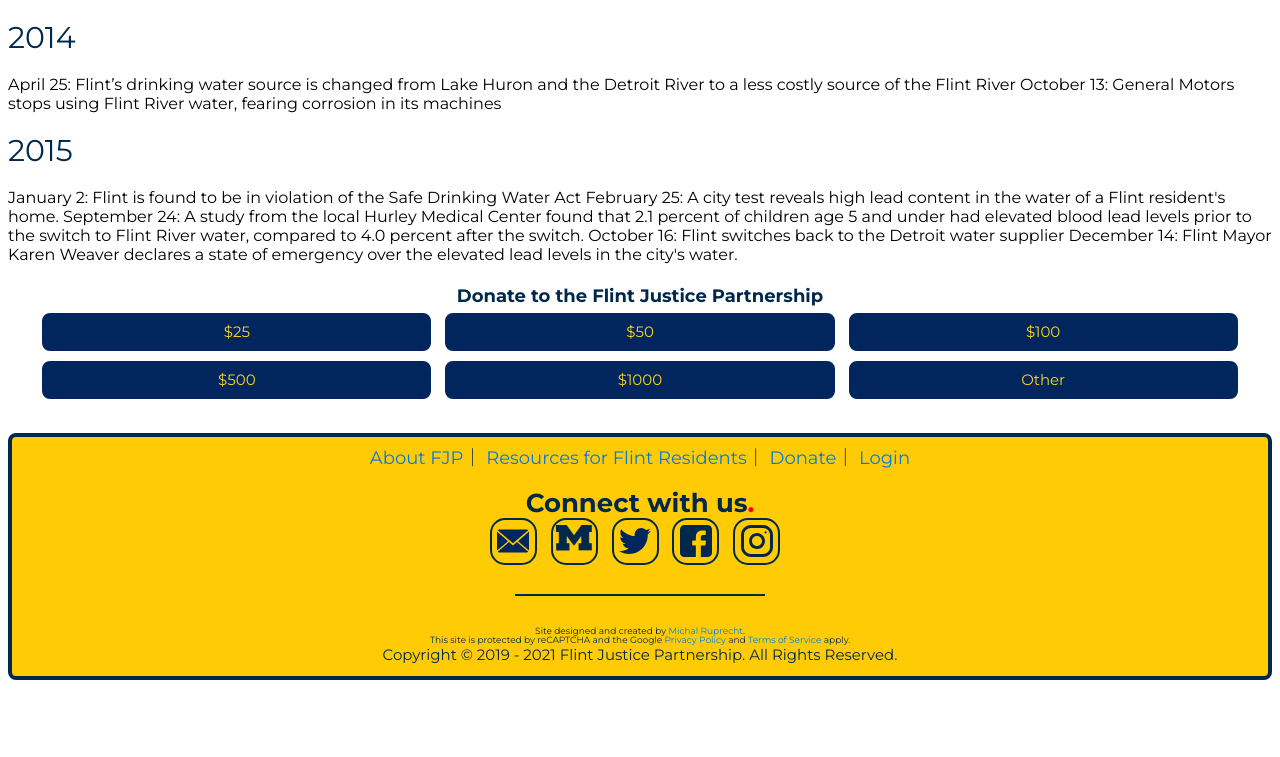
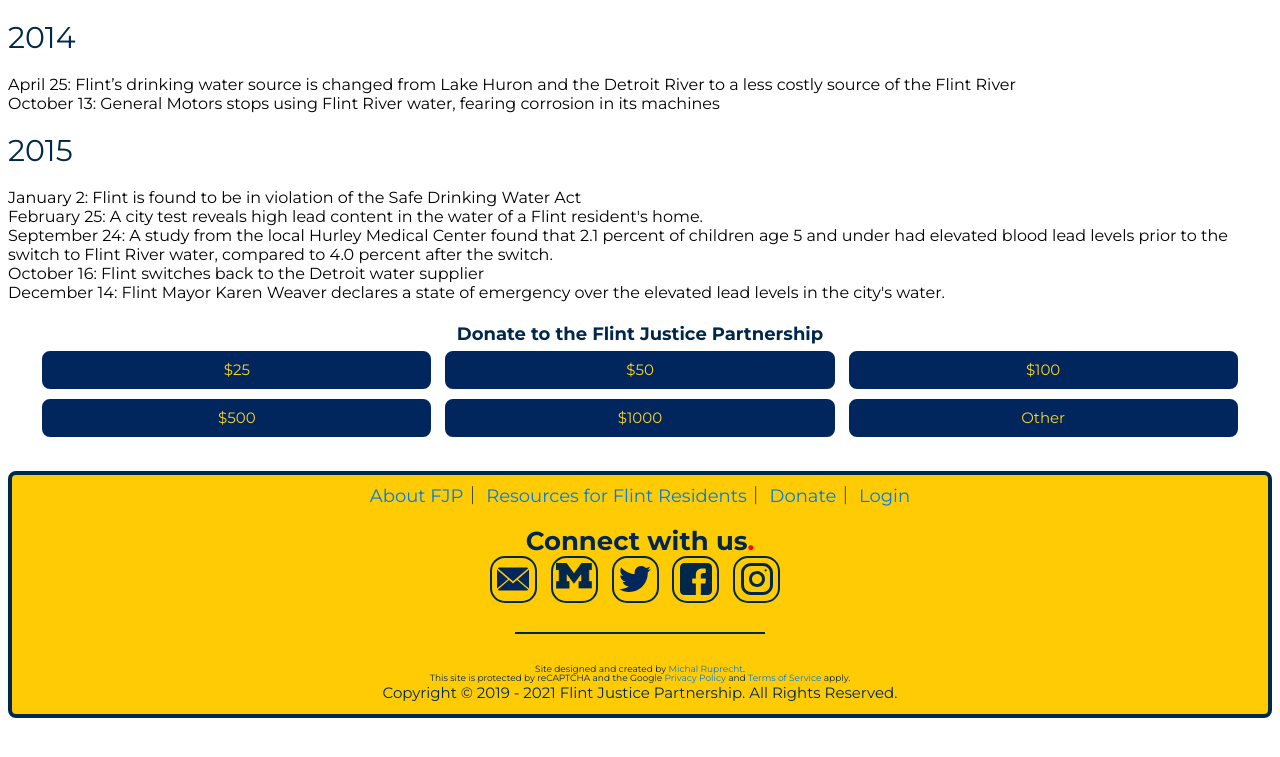
Before and after one commit to umichfjp/umichfjp.github.io, a Jekyll site: the page built from pages/timeline.html, in a window 1280 px wide. Shown: the top 757 px of the page. Built offline with Jekyll 4.4.1, drawn with Linux system fonts in a browser that asks for light colours.

```diff
--- a/pages/timeline.html
+++ b/pages/timeline.html
@@ -14,17 +14,17 @@ title: Timeline
          <div class="timelinecontent">
            <h2>2014</h2>
              <p>April 25: Flint’s drinking water source is changed from Lake Huron and the Detroit River to a less costly source of the Flint River
-               October 13: General Motors stops using Flint River water, fearing corrosion in its machines </p>
+               <br> October 13: General Motors stops using Flint River water, fearing corrosion in its machines </p>
          </div>
       </div>
       <div class="timelinecontainer right">
         <div class="timelinecontent">
           <h2>2015</h2>
             <p> January 2: Flint is found to be in violation of the Safe Drinking Water Act
-              February 25: A city test reveals high lead content in the water of a Flint resident's home.
-              September 24: A study from the local Hurley Medical Center found that 2.1 percent of children age 5 and under had elevated blood lead levels prior to the switch to Flint River water, compared to 4.0 percent after the switch.
-              October 16: Flint switches back to the Detroit water supplier
-              December 14: Flint Mayor Karen Weaver declares a state of emergency over the elevated lead levels in the city's water.</p>
+              <br>February 25: A city test reveals high lead content in the water of a Flint resident's home.
+              <br>September 24: A study from the local Hurley Medical Center found that 2.1 percent of children age 5 and under had elevated blood lead levels prior to the switch to Flint River water, compared to 4.0 percent after the switch.
+              <br>October 16: Flint switches back to the Detroit water supplier
+              <br>December 14: Flint Mayor Karen Weaver declares a state of emergency over the elevated lead levels in the city's water.</p>
         </div>
       </div>
   </div>
```
